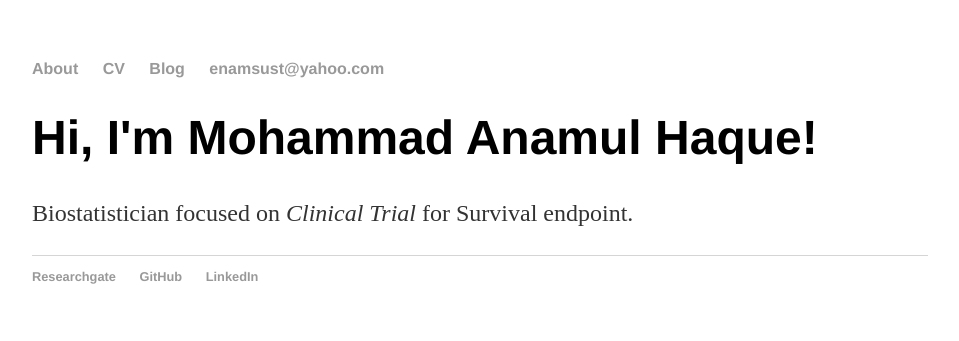
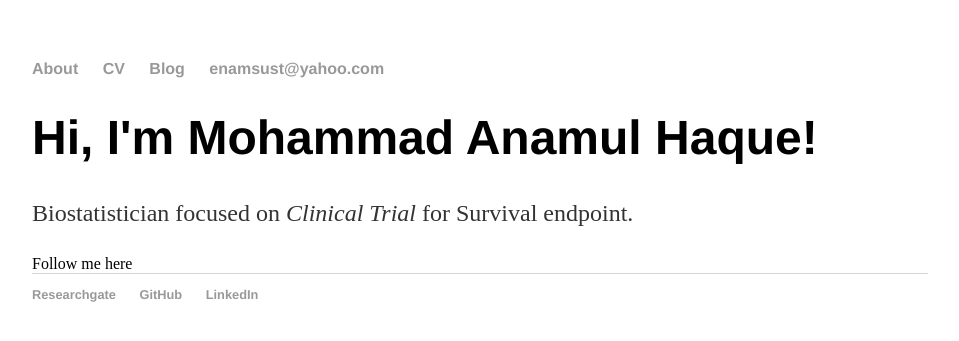
Before and after one commit to haquemdanamul/haquemdanamul, a Jekyll site: the page built from index.html, in a window 1280 px wide. Shown: the top 341 px of the page, without its empty margins (160-1119 px from the left). Built offline with Jekyll 4.4.1, drawn with Linux system fonts in a browser that asks for light colours.

Commit message:
Update index.html

```diff
--- a/index.html
+++ b/index.html
@@ -5,4 +5,5 @@ title: Haque, Md Anamul
 <div class="blurb">
 	<h1>Hi, I'm <strong>Mohammad Anamul Haque!</strong></h1>
 	<p>Biostatistician focused on<em> Clinical Trial </em> for Survival endpoint. </p>
-</div><!-- Follow me here/.blurb -->
+	Follow me here
+</div><!-- /.blurb -->
```
